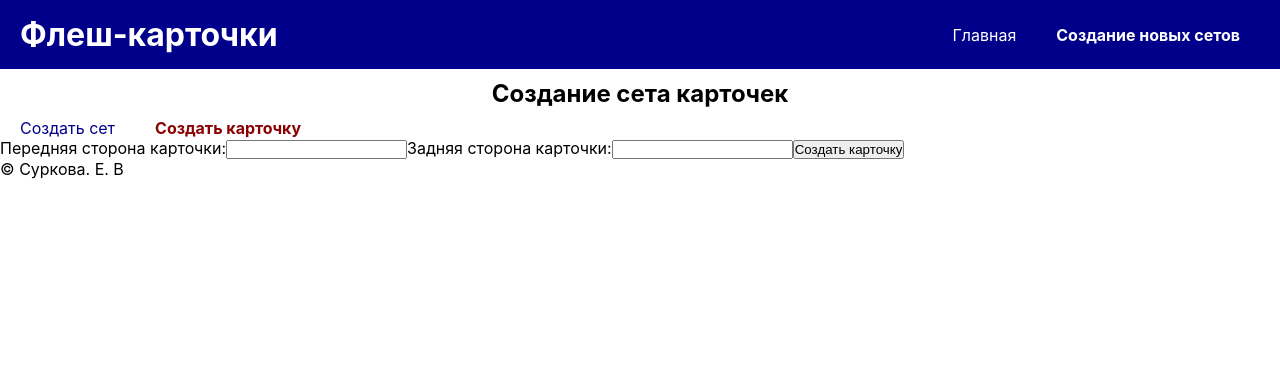
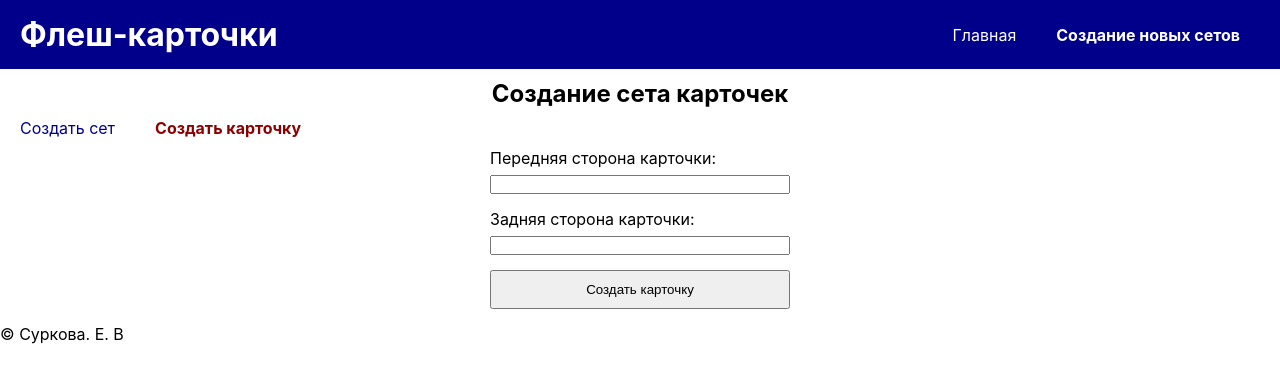
Before and after one commit to kate356-ff/dv290, a React (Create React App) app: page /admin/createcard in a window 1280 px wide. Shown: the top 382 px of the page. Built offline with nearby package versions, Linux system fonts and the light colour scheme.

Commit message:
create and validation forms

```diff
--- a/package.json
+++ b/package.json
@@ -8,6 +8,7 @@
     "@testing-library/user-event": "^13.5.0",
     "react": "^18.3.1",
     "react-dom": "^18.3.1",
+    "react-hook-form": "^7.53.2",
     "react-router-dom": "^6.27.0",
     "react-scripts": "5.0.1",
     "web-vitals": "^2.1.4"
--- /dev/null
+++ b/src/components/formCreateCard/FormCreateCard.css
@@ -0,0 +1,23 @@
+form {
+    margin: 10px auto;
+    width: 300px;
+}
+
+.form__item {
+    display: flex;
+    flex-direction: column;
+    margin-bottom: 15px;
+}
+
+label {
+    margin-bottom: 7px;
+}
+
+input[type=submit] {
+    padding: 10px;
+}
+
+.error-msg {
+    color: darkred;
+    font-size: 12px;
+}
--- a/src/components/formCreateCard/FormCreateCard.jsx
+++ b/src/components/formCreateCard/FormCreateCard.jsx
@@ -1,16 +1,63 @@
+import './FormCreateCard.css';
+// import { useState } from "react";
+import { useForm } from "react-hook-form";
+
 export function FormCreateCard() {
+    const {register, handleSubmit, formState : {errors}} = useForm({
+        defaultValues: {
+            fronttext: "",
+            backtext: ""
+        }
+    });
+
+
     return (
-        <form>
-            <label>
+        <form onSubmit={handleSubmit((data) => {
+            console.log(data);
+        })}>
+            <div className='form__item'>
+            <label htmlFor='fronttext'>
                 Передняя сторона карточки:
-                <input type="text" name="fronttext" />
-            </label>
+                </label>
+                <input
+                type="text"
+                name="fronttext"
+                id='fronttext'
+                {...register("fronttext",
+                {
+                    required: "Заполните поле Передняя сторона карточки",
+                    minLength: {
+                        value: 3,
+                        message: "Название карточки должно содержать минимум 3 символа"
+                    }
+                }
+                )} />
+                <p className='error-msg'>{errors.fronttext?.message}</p>
+            </div>
 
-            <label>
+            <div className="form__item">
+            <label htmlFor="backtext">
                 Задняя сторона карточки:
-                <input type="text" name="backtext" />
                 </label>
+                <input
+                type="text"
+                name="backtext"
+                id="backtext"
+                {...register("backtext",
+                {
+                    required: "Заполните поле Задняя сторона карточки",
+                    minLength: {
+                        value: 3,
+                        message: "Название карточки должно содержать минимум 3 символа"
+                    }
+                })} />
+                <p className='error-msg'>{errors.backtext?.message}</p>
+
+                </div>
+
+                <div className='form__item'>
                 <input type="submit" value="Создать карточку" />
+                </div>
         </form>
     )
 }
--- /dev/null
+++ b/src/components/formCreateSet/FormCreateSet.css
@@ -0,0 +1,23 @@
+form {
+    margin: 10px auto;
+    width: 300px;
+}
+
+.form__item {
+    display: flex;
+    flex-direction: column;
+    margin-bottom: 15px;
+}
+
+label {
+    margin-bottom: 7px;
+}
+
+input[type=submit] {
+    padding: 10px;
+}
+
+.error-msg {
+    color: darkred;
+    font-size: 12px;
+}
--- a/src/components/formCreateSet/FormCreateSet.jsx
+++ b/src/components/formCreateSet/FormCreateSet.jsx
@@ -1,16 +1,76 @@
+import './FormCreateSet.css';
+// import { useState } from "react";
+import { useForm } from "react-hook-form";
+
+
 export function FormCreateSet() {
+    const {register, handleSubmit, formState : {errors}} = useForm({
+        defaultValues: {
+            name: "Новый сет",
+            description: "Описание сета"
+        }
+    });
+    // const [name, setName] = useState('')
+    // const [description, setDescription] = useState('')
+
+    // function handleNameChange(e) {
+    //     setName(e.target.value)
+    // }
+
+    // function handleDescriptionChange(e) {
+    //     setDescription(e.target.value)
+    // }
+
+    // function handleSubmit(e) {
+    //     e.preventDefault();
+    //     if(name == '' || description == ''){
+    //         alert("Поля должны быть заполнены")
+    //     } else {
+    //         console.log(name);
+    //         console.log(description);
+    //     }
+    //     console.log(name);
+    //     console.log(description);
+
+    // }
+
+
+
     return (
-        <form>
-            <label>
+        <form onSubmit={handleSubmit((data) => {
+            console.log(data);
+        })}>
+            <div className="form__item">
+            <label htmlFor="name">
                 Название набора:
-                <input type="text" name="name" />
-            </label>
+                </label>
+                <input
+                type="text"
+                name="name"
+                id="name"
+                {...register("name",
+                {
+                    required: "Заполните поле Название набора",
+                    minLength: {
+                        value: 4,
+                        message: "Название набора должно содержать минимум 4 символа"
+                    }
+                    }
+                    )} />
+                    <p className='error-msg'>{errors.name?.message}</p>
+            </div>
 
-            <label>
-                Описание
-                <textarea name="description" />
+            <div className="form__item">
+            <label htmlFor="description">
+                Описание:
                 </label>
+                <textarea name="description" id='description' {...register("description", { required: "Заполните поле Описание" })} />
+                <p className='error-msg'>{errors.desription?.message}</p>
+                </div>
+
+            <div className="form__item">
                 <input type="submit" value="Создать сет" />
+                </div>
         </form>
     )
 }
```
Also changed, not shown: 1 other file (tests, documents, lock files or other folders).
